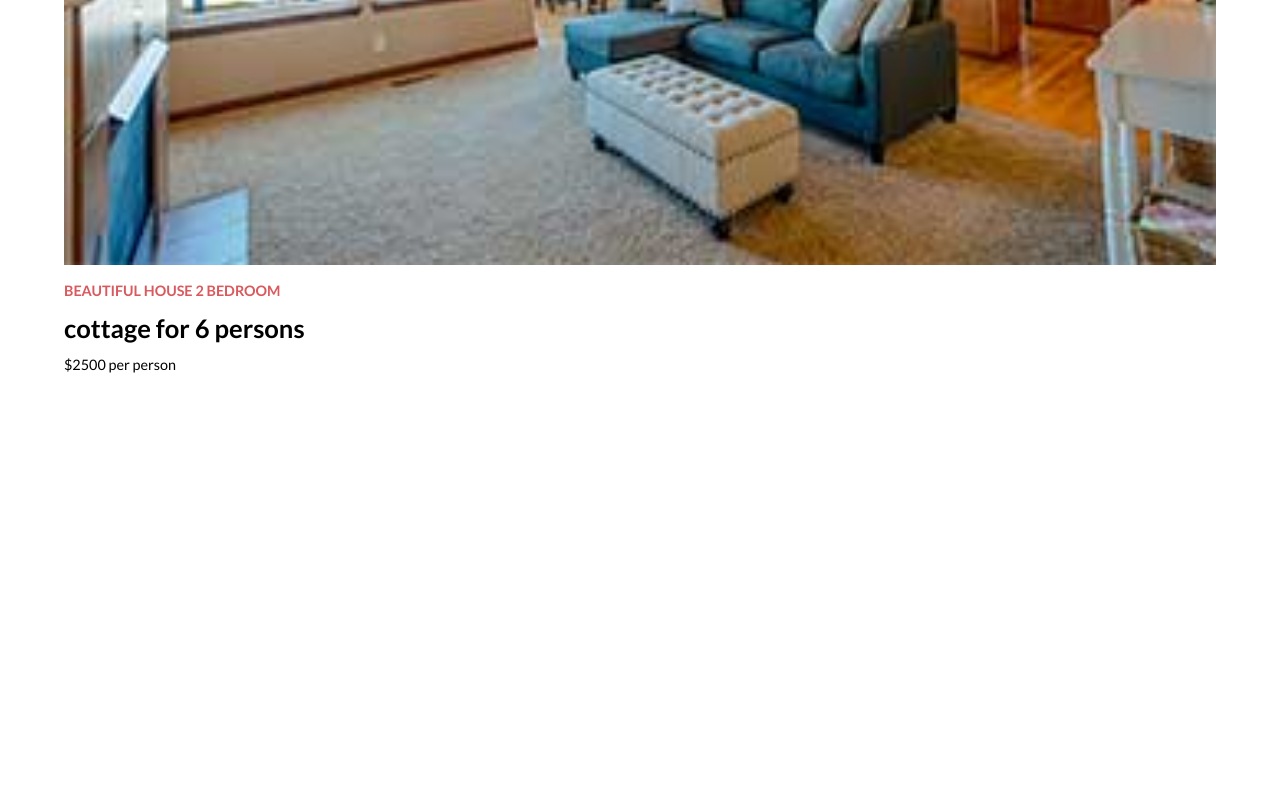
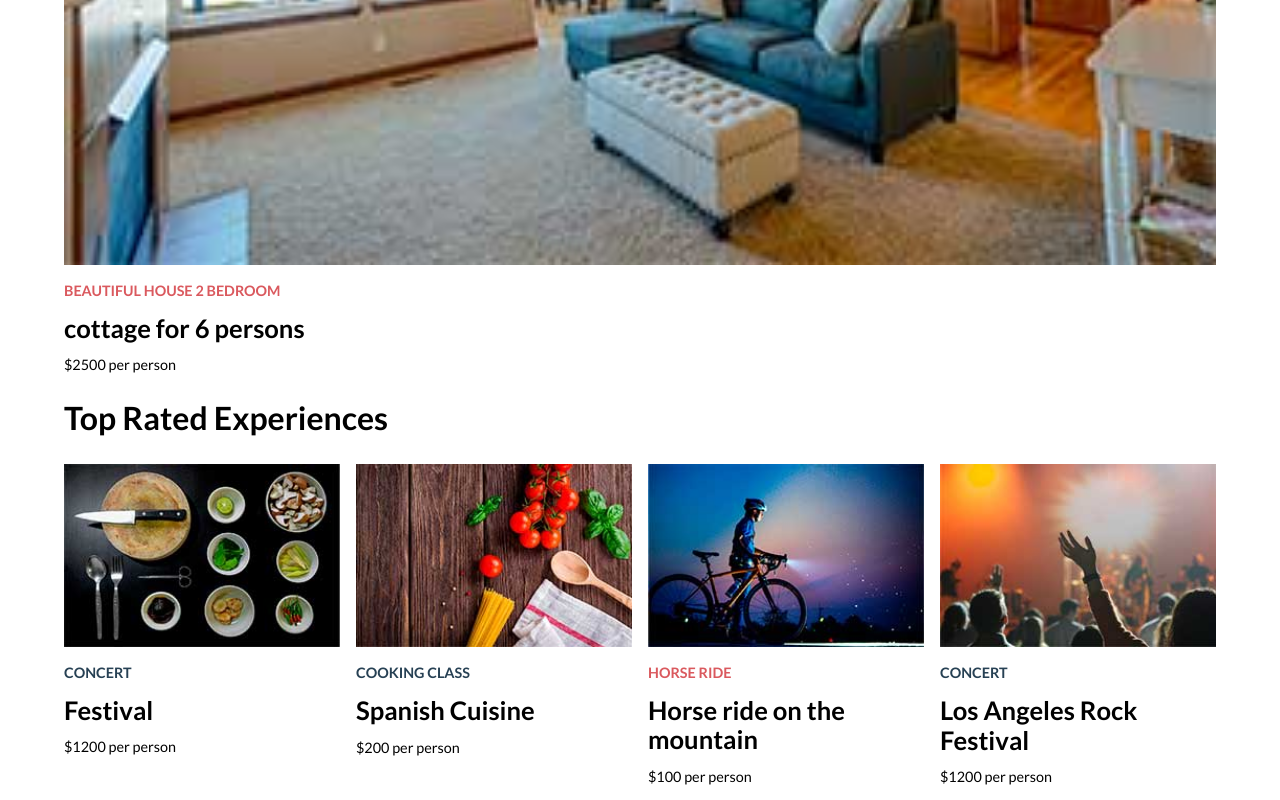
Before and after one commit to Chinmay045/AirBnb, a plain HTML site: page index.html in a window 1280 px wide. Shown: the part 2818-3618 px from the top of the page. Before the commit the page ends 3206 px from the top, so only its background shows below. Drawn offline with nearby package versions, Linux system fonts and the light colour scheme.

Commit message:
add top rated experiences

```diff
--- a/index.html
+++ b/index.html
@@ -158,6 +158,46 @@
                 </div>
             </div>
         </section>
+
+        <section class="explore">
+            <h2>Top Rated Experiences</h2>
+            <div class="cards-container">
+                <div class="card">
+                    <img src="img/newyork1.jpg">
+                    <div class="info">
+                        <p class="category concert">concert</p>
+                        <p class="title">Festival</p>
+                        <p class="price">$1200 per person</p>
+                    </div>
+                </div>
+
+                <div class="card">
+                    <img src="img/explore3.jpg">
+                    <div class="info">
+                        <p class="category concert">Cooking Class</p>
+                        <p class="title">Spanish Cuisine</p>
+                        <p class="price">$200 per person</p>
+                    </div>
+                </div>
+
+                <div class="card">
+                    <img src="img/explore4.jpg">
+                    <div class="info">
+                        <p class="category outdoor-activity">Horse Ride</p>
+                        <p class="title">Horse ride on the mountain</p>
+                        <p class="price">$100 per person</p>
+                    </div>
+                </div>
+                <div class="card">
+                    <img src="img/explore2.jpg">
+                    <div class="info">
+                        <p class="category concert">concert</p>
+                        <p class="title">Los Angeles Rock Festival</p>
+                        <p class="price">$1200 per person</p>
+                    </div>
+                </div>
+            </div>
+        </section>
     </main>
 
     <script src="js/scripts.js"></script>
```
